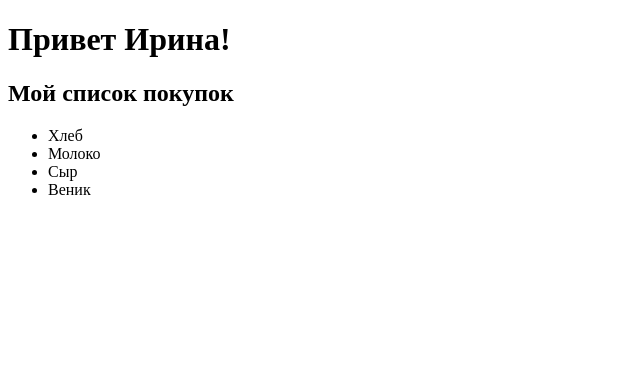
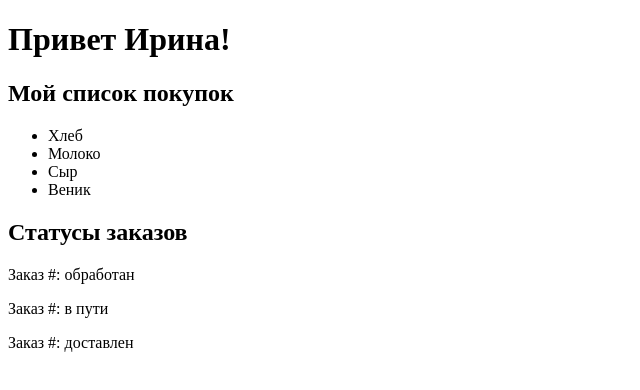
Before and after one commit to IrinaM71/HW-2, a React (Vite) app: page / in a window 1280 px wide. Shown: the top 390 px of the page, without its empty margins (0-640 px from the left). Built offline with nearby package versions, Linux system fonts and the light colour scheme.

Commit message:
git commit -m

```diff
--- a/src/App.jsx
+++ b/src/App.jsx
@@ -1,14 +1,29 @@
 import "./App.css";
 import Greeting from "./Greeting";
 import ShopingList from "./ShopingList";
+import OrderStatus from "./OrderStatus";
 
 function App() {
   const goods = ["Хлеб", "Молоко", "Сыр", "Веник"];
+  const orders = [
+    { orderId: 122, status: "обработан" },
+    { orderId: 123, status: "в пути" },
+    { orderId: 124, status: "доставлен" },
+  ];
   return (
     <>
       <Greeting name="Ирина" />
       <h2>Мой список покупок</h2>
       <ShopingList goods={goods} />
+      <h2>Статусы заказов</h2>
+
+      {orders.map((order) => (
+        <OrderStatus
+          key={order.orderId}
+          ordersId={order.orderId}
+          status={order.status}
+        />
+      ))}
     </>
   );
 }
--- /dev/null
+++ b/src/OrderStatus.jsx
@@ -0,0 +1,15 @@
+//function OrderStatus({ order }) {
+//if ((order = [])) {
+//return <p>Нет заказов</p>;
+//}
+
+const OrderStatus = ({ orderId, status }) => {
+  return (
+    <p>
+      Заказ #{orderId}: {status}
+    </p>
+  );
+};
+//}
+
+export default OrderStatus;
```
